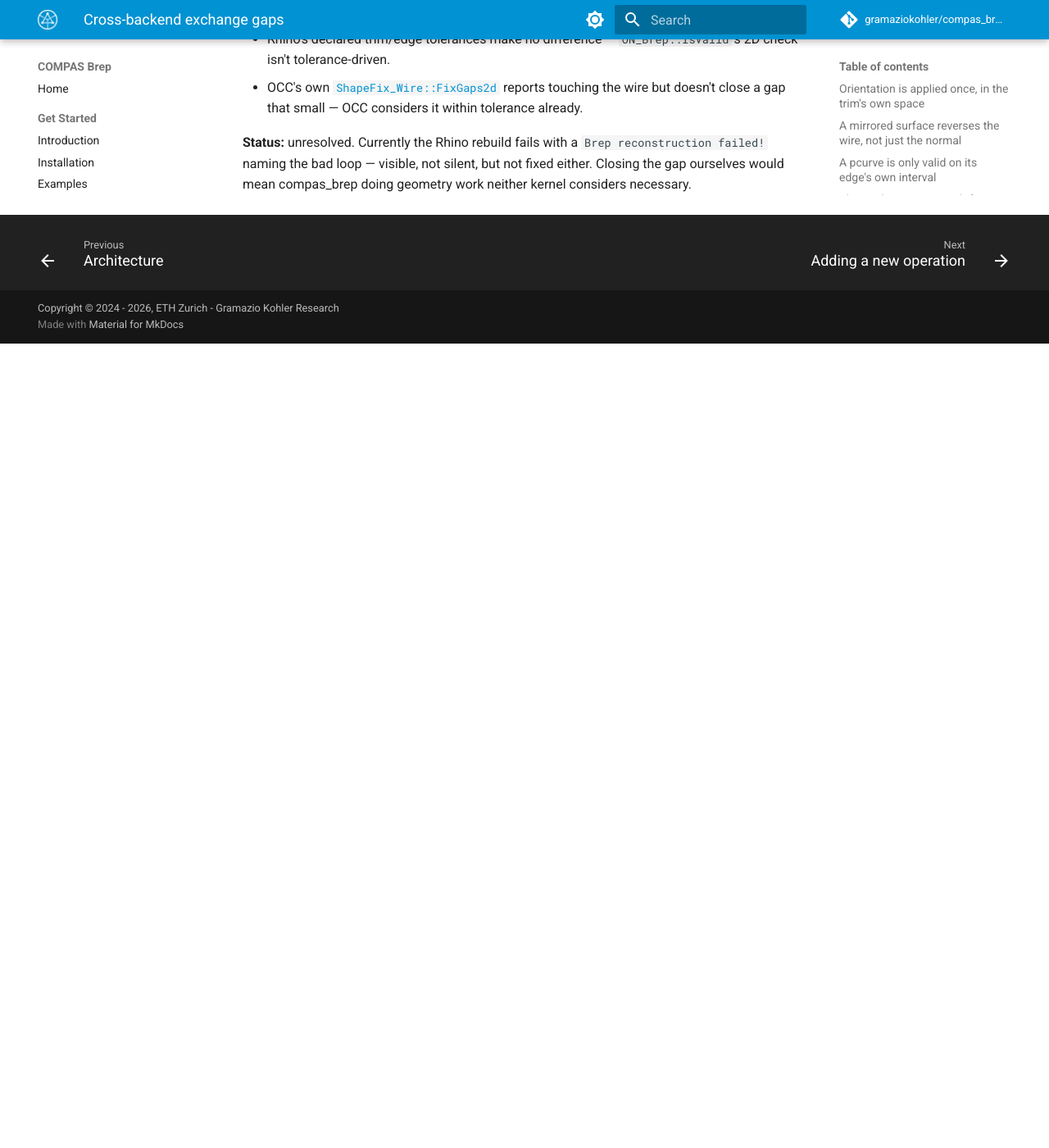
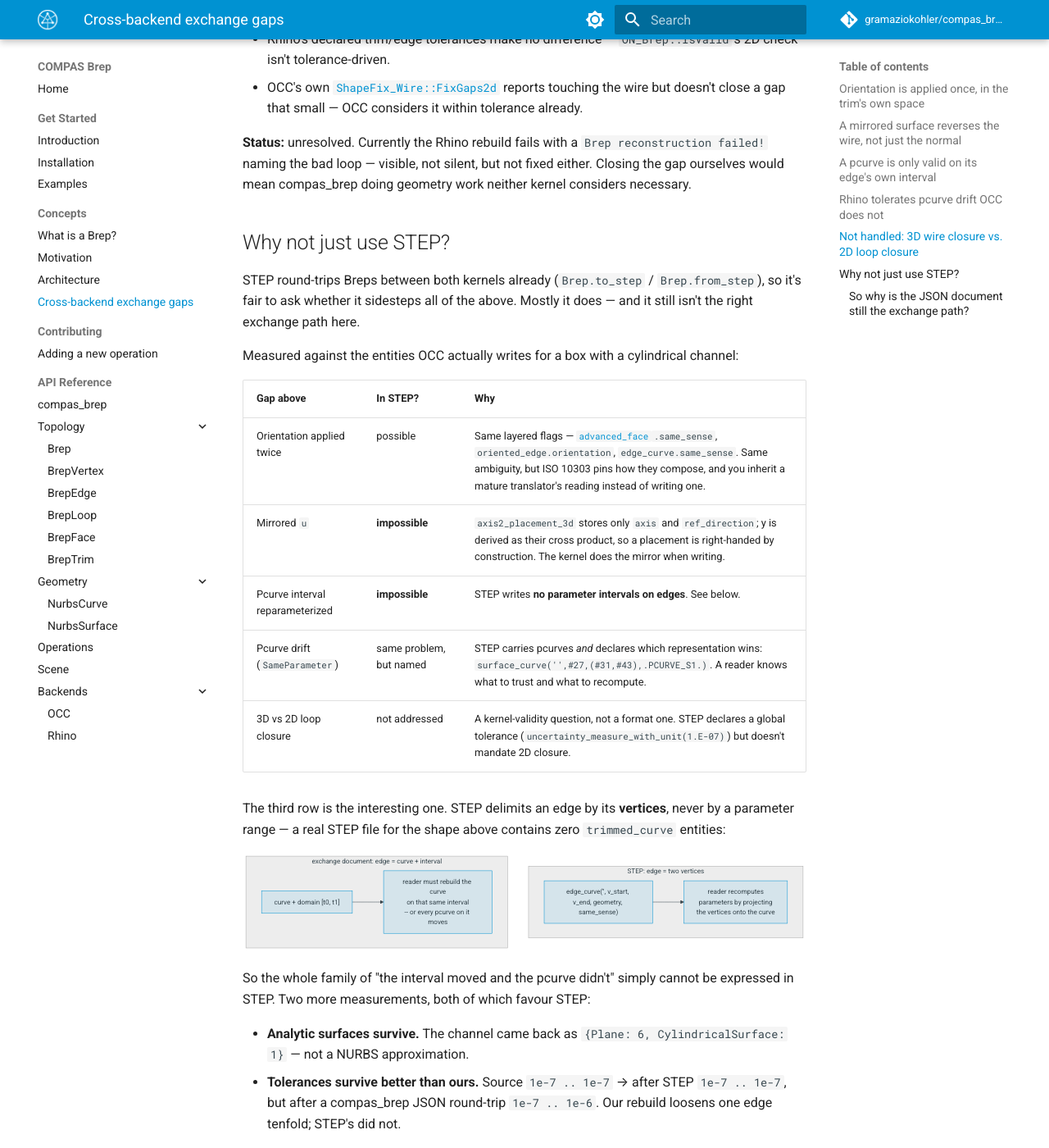
Before and after one commit to gramaziokohler/compas_brep, an MkDocs documentation site: the page built from docs/cross-backend-gaps.md, in a window 1280 px wide and 1400 px high, scrolled down 4426 px. Shown: the whole window at 82% size. Built offline with MkDocs 1.6.1 and Material for MkDocs 9.7.7, drawn with Linux system fonts in a browser that asks for light colours; comment, search, counter and statistics services are not loaded; the version menu is left out; before the commit the page ends 4845 px from its top, so only the background shows below that; some of the changed text lies outside the part shown.

Commit message:
Document why STEP is not the cross-backend exchange path
Answers the obvious question the gaps page raises: STEP already round-trips
Breps between both kernels, so why not use it?

Measured against the entities OCC actually writes: STEP cannot express most
of these gaps at all. It delimits an edge by its vertices rather than a
parameter range (zero trimmed_curve entities), so the whole "the interval
moved and the pcurve didn't" family is structurally impossible. Placements
are right-handed by construction, and surface_curve names a
master_representation so a reader knows which side to trust.

Two measurements favour STEP and are recorded as such: analytic surfaces
survive, and tolerances survive better than our own rebuild does.

It still isn't the right path here -- Rhino's STEP import needs the UI
thread and opens a modal dialog, and translators heal on import, turning
errors into silent geometry changes.

Co-Authored-By: Claude Opus 5 <noreply@anthropic.com>

````diff
--- a/docs/cross-backend-gaps.md
+++ b/docs/cross-backend-gaps.md
@@ -207,3 +207,71 @@ This is a genuine disagreement between what each kernel is willing to call
 `Brep reconstruction failed!` naming the bad loop — visible, not silent, but not
 fixed either. Closing the gap ourselves would mean compas_brep doing geometry
 work neither kernel considers necessary.
+
+## Why not just use STEP?
+
+STEP round-trips Breps between both kernels already (`Brep.to_step` /
+`Brep.from_step`), so it's fair to ask whether it sidesteps all of the above.
+Mostly it does — and it still isn't the right exchange path here.
+
+Measured against the entities OCC actually writes for a box with a cylindrical
+channel:
+
+| Gap above | In STEP? | Why |
+|---|---|---|
+| Orientation applied twice | possible | Same layered flags — [`advanced_face`](http://www.steptools.com/stds/step/IR_final/part42/)`.same_sense`, `oriented_edge.orientation`, `edge_curve.same_sense`. Same ambiguity, but ISO 10303 pins how they compose, and you inherit a mature translator's reading instead of writing one. |
+| Mirrored `u` | **impossible** | `axis2_placement_3d` stores only `axis` and `ref_direction`; y is derived as their cross product, so a placement is right-handed by construction. The kernel does the mirror when writing. |
+| Pcurve interval reparameterized | **impossible** | STEP writes **no parameter intervals on edges**. See below. |
+| Pcurve drift (`SameParameter`) | same problem, but named | STEP carries pcurves *and* declares which representation wins: `surface_curve('',#27,(#31,#43),.PCURVE_S1.)`. A reader knows what to trust and what to recompute. |
+| 3D vs 2D loop closure | not addressed | A kernel-validity question, not a format one. STEP declares a global tolerance (`uncertainty_measure_with_unit(1.E-07)`) but doesn't mandate 2D closure. |
+
+The third row is the interesting one. STEP delimits an edge by its **vertices**,
+never by a parameter range — a real STEP file for the shape above contains zero
+`trimmed_curve` entities:
+
+```mermaid
+flowchart TD
+    subgraph step["STEP: edge = two vertices"]
+        S1["edge_curve('', v_start, v_end, geometry, same_sense)"] --> S2["reader recomputes<br/>parameters by projecting<br/>the vertices onto the curve"]
+    end
+    subgraph json["exchange document: edge = curve + interval"]
+        J1["curve + domain [t0, t1]"] --> J2["reader must rebuild the curve<br/>on that same interval<br/>-- or every pcurve on it moves"]
+    end
+```
+
+So the whole family of "the interval moved and the pcurve didn't" simply cannot
+be expressed in STEP. Two more measurements, both of which favour STEP:
+
+- **Analytic surfaces survive.** The channel came back as
+  `{Plane: 6, CylindricalSurface: 1}` — not a NURBS approximation.
+- **Tolerances survive better than ours.** Source `1e-7 .. 1e-7` → after STEP
+  `1e-7 .. 1e-7`, but after a compas_brep JSON round-trip `1e-7 .. 1e-6`. Our
+  rebuild loosens one edge tenfold; STEP's did not.
+
+### So why is the JSON document still the exchange path?
+
+1. **Rhino's STEP import needs the UI thread and opens a modal dialog.** It goes
+   through `RhinoDoc.ActiveDoc.ReadFile`
+   ([`backend/rhino/io.py`](https://github.com/gramaziokohler/compas_brep/blob/main/src/compas_brep/backend/rhino/io.py)).
+   Anything headless — a worker, a solver loop, a Grasshopper component ticking
+   on a timer — blocks on a dialog nobody is there to dismiss.
+2. **Translators heal on import, which hides problems.** STEP readers run repair
+   pipelines ([OCC's STEP translator](https://dev.opencascade.org/doc/overview/html/occt_user_guides__step.html)
+   is explicit about this). That turns errors into silent geometry changes — the
+   opposite of failing where the problem was caused. The `BrepInvalidError` this
+   package raises on an invalid rebuild would simply never fire.
+3. **You control neither the fidelity nor the failure modes** — you would be
+   debugging two translators you do not own instead of one format you do. This is
+   [ADR-0001](https://github.com/gramaziokohler/compas_brep/blob/main/.agents/adr/0001-native-json-brep-exchange.md)'s
+   original argument, and it still holds.
+
+!!! note "Scope of these measurements"
+
+    The OCC→STEP→OCC figures above are measured. The claims about Rhino's STEP
+    *import* come from reading that code path (and from the dialog it opens), not
+    from measured geometry — the dialog is exactly what makes the round trip
+    hard to automate.
+
+`to_step` / `from_step` remain the right tool for what they are for: exchanging
+geometry with third-party CAD, interactively, where a dialog is fine and a
+translator's healing is welcome.
````
